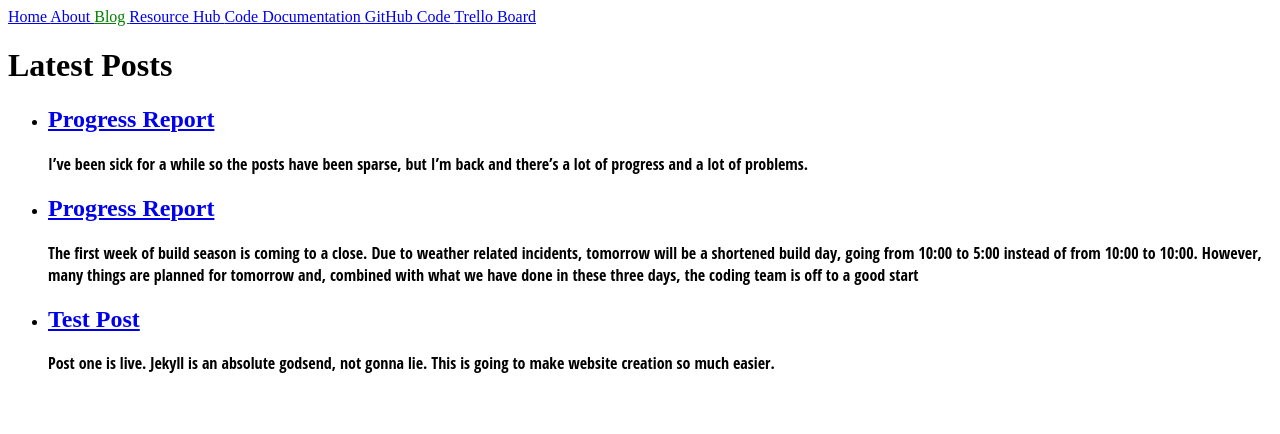
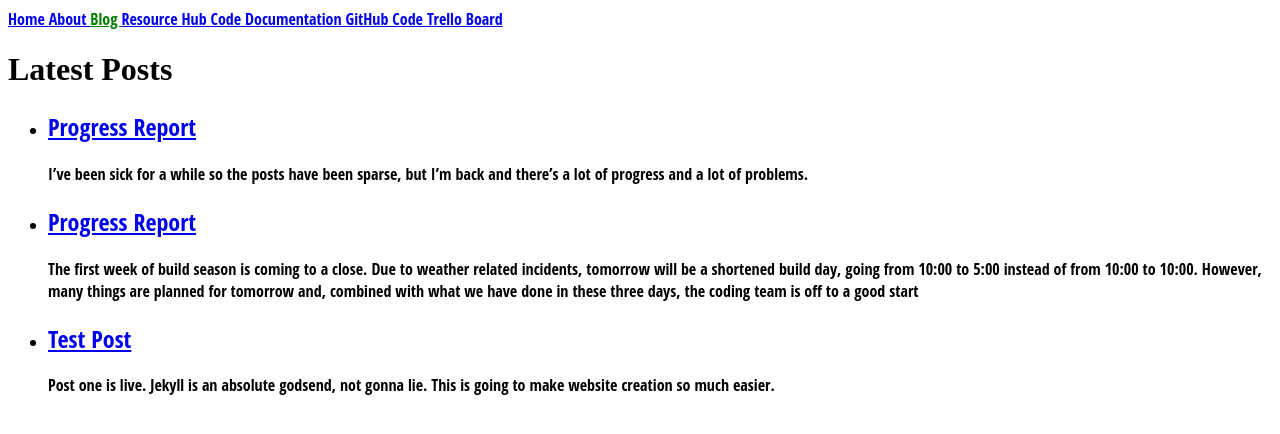
Before and after one commit to frc3197/frc3197.github.io, a Jekyll site: the page built from blog.html, in a window 1280 px wide. Shown: the top 434 px of the page. Built offline with Jekyll 4.4.1, drawn with Linux system fonts in a browser that asks for light colours.

Commit message:
Update main.scss

```diff
--- a/_sass/main.scss
+++ b/_sass/main.scss
@@ -5,3 +5,11 @@
 p {
   font-family: 'Open Sans Condensed', sans-serif;
 }
+
+li {
+  font-family: 'Open Sans Condensed', sans-serif;
+}
+
+a {
+  font-family: 'Open Sans Condensed', sans-serif;
+}
```
